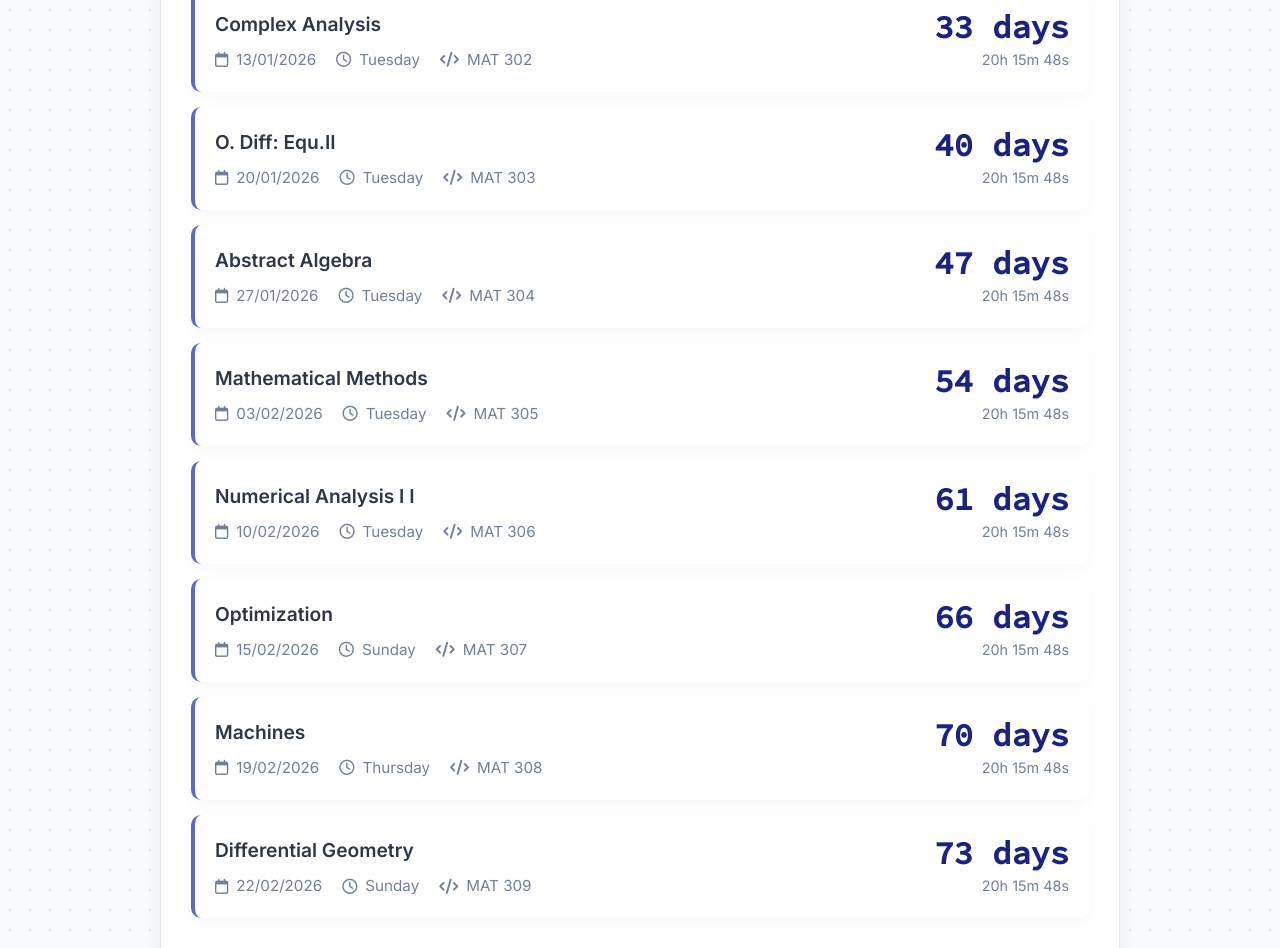
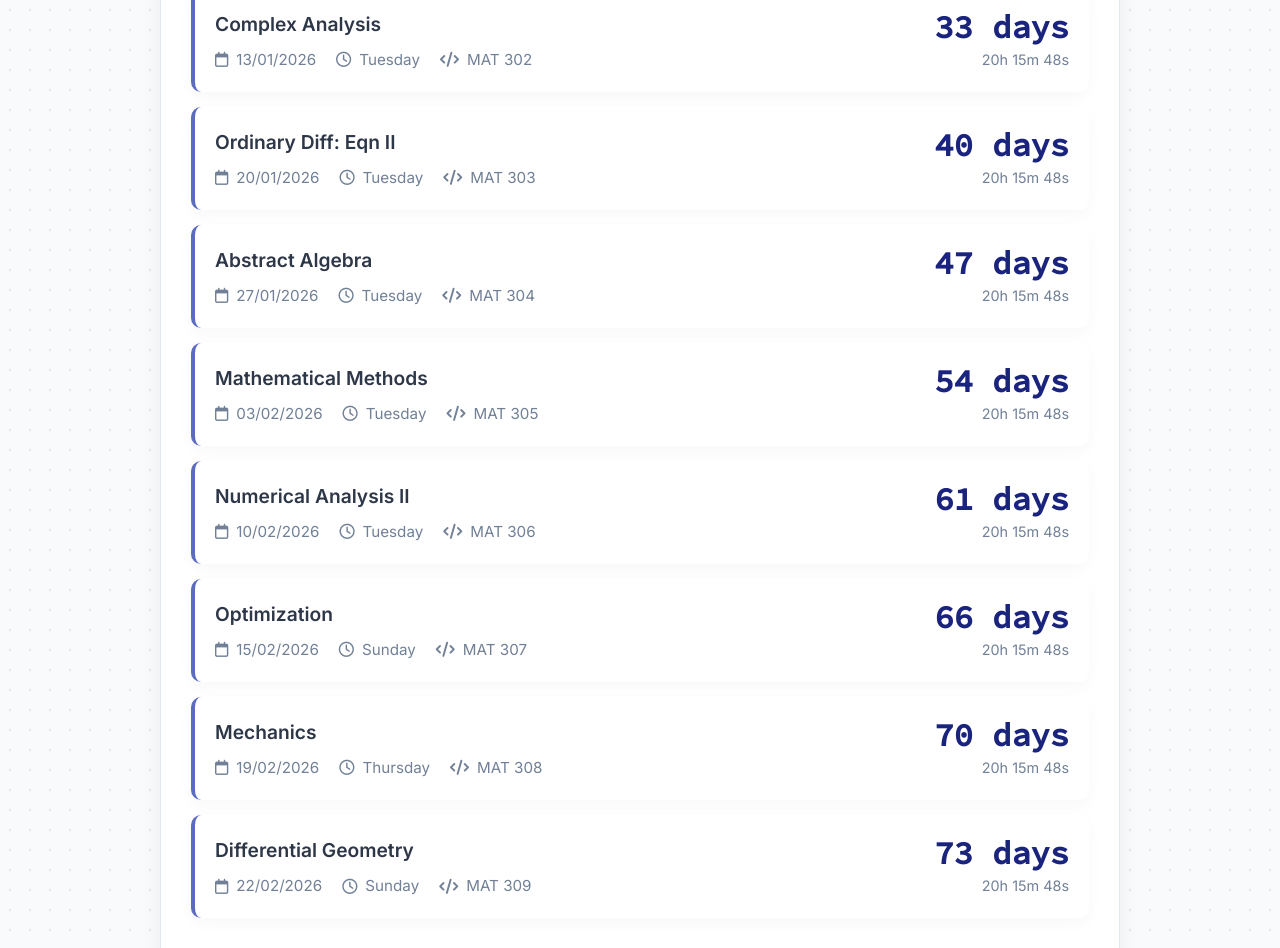
Before and after one commit to rafis365/honors-3rd-year, a plain HTML site: page index.html in a window 1280 px wide. Shown: the part 1060-2008 px from the top of the page. Drawn offline with nearby package versions, Linux system fonts and the light colour scheme.

Commit message:
Update exam subjects for clarity

```diff
--- a/index.html
+++ b/index.html
@@ -630,12 +630,12 @@
         const exams = [
             { date: "2026-01-06", day: "Tuesday", code: "MAT 301", subject: "Real Analysis" },
             { date: "2026-01-13", day: "Tuesday", code: "MAT 302", subject: "Complex Analysis" },
-            { date: "2026-01-20", day: "Tuesday", code: "MAT 303", subject: "O. Diff: Equ.II" },
+            { date: "2026-01-20", day: "Tuesday", code: "MAT 303", subject: "Ordinary Diff: Eqn II" },
             { date: "2026-01-27", day: "Tuesday", code: "MAT 304", subject: "Abstract Algebra" },
             { date: "2026-02-03", day: "Tuesday", code: "MAT 305", subject: "Mathematical Methods" },
-            { date: "2026-02-10", day: "Tuesday", code: "MAT 306", subject: "Numerical Analysis I I" },
+            { date: "2026-02-10", day: "Tuesday", code: "MAT 306", subject: "Numerical Analysis II" },
             { date: "2026-02-15", day: "Sunday", code: "MAT 307", subject: "Optimization" },
-            { date: "2026-02-19", day: "Thursday", code: "MAT 308", subject: "Machines" },
+            { date: "2026-02-19", day: "Thursday", code: "MAT 308", subject: "Mechanics" },
             { date: "2026-02-22", day: "Sunday", code: "MAT 309", subject: "Differential Geometry" }
         ];
 
```
